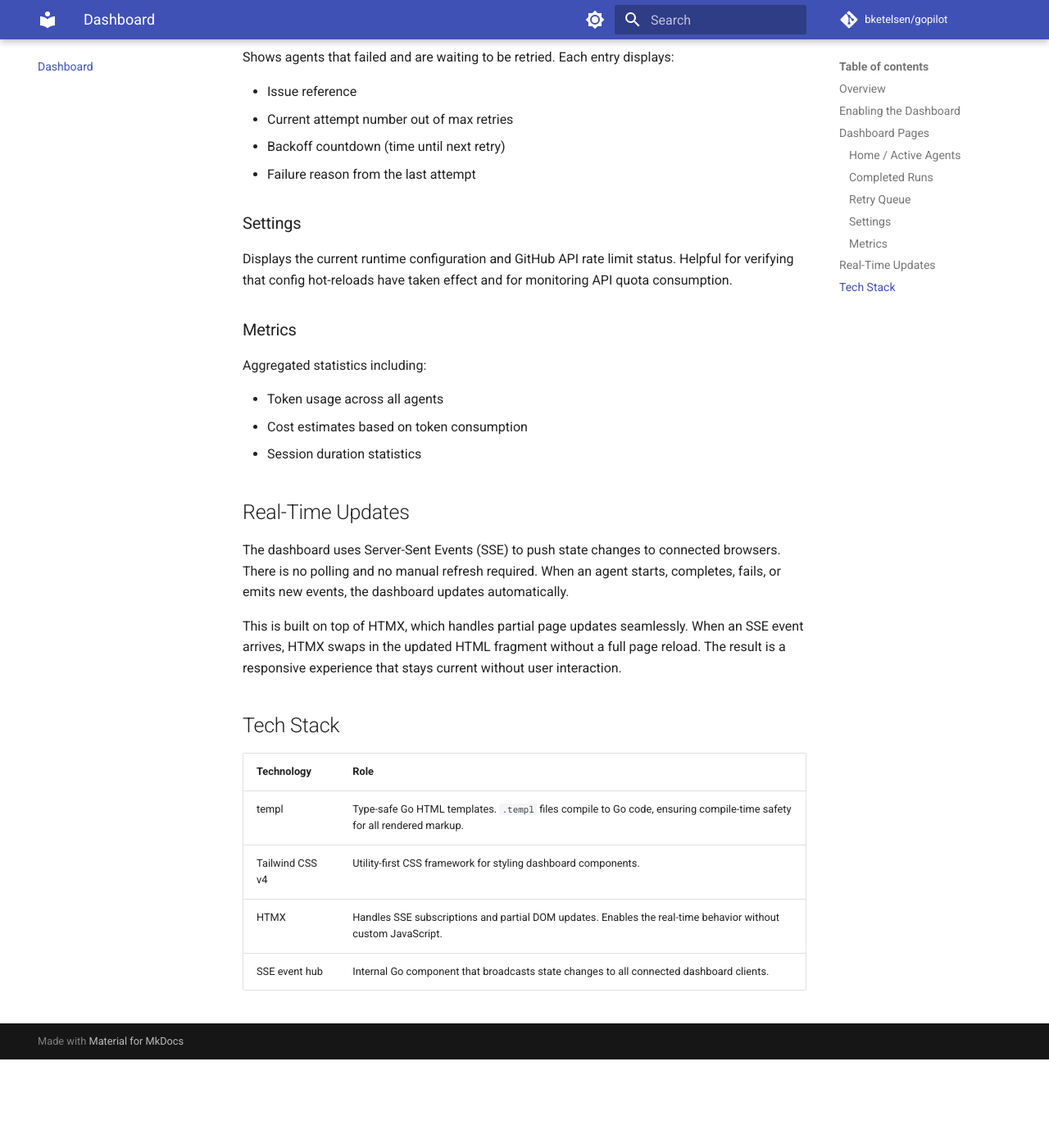
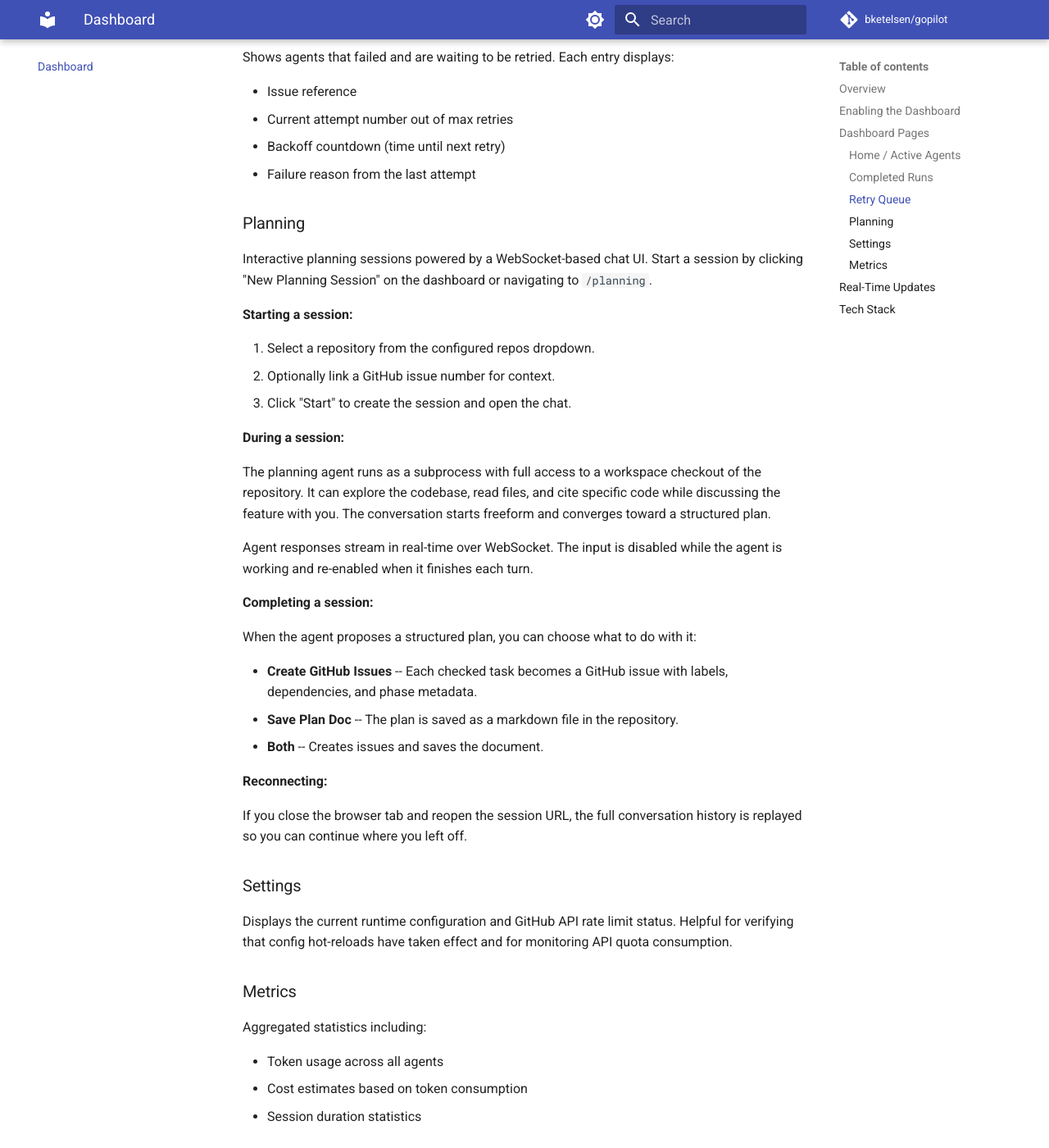
Before and after one commit to bketelsen/gopilot, an MkDocs documentation site: the page built from docs/dashboard.md, in a window 1280 px wide and 1400 px high, scrolled down 1465 px. Shown: the whole window at 82% size. Built offline with MkDocs 1.6.1 and Material for MkDocs 9.7.7, drawn with Linux system fonts in a browser that asks for light colours; comment, search, counter and statistics services are not loaded; before the commit the page ends 2757 px from its top, so only the background shows below that; some of the changed text lies outside the part shown.

Commit message:
docs: update dashboard, architecture, and README for planning feature
Add Planning section to dashboard.md covering the WebSocket chat UI,
session lifecycle, and output options. Add internal/planning package
to architecture.md package table. Update README feature description.

Co-Authored-By: Claude Opus 4.6 <noreply@anthropic.com>

```diff
--- a/docs/dashboard.md
+++ b/docs/dashboard.md
@@ -55,6 +55,34 @@ Shows agents that failed and are waiting to be retried. Each entry displays:
 - Backoff countdown (time until next retry)
 - Failure reason from the last attempt
 
+### Planning
+
+Interactive planning sessions powered by a WebSocket-based chat UI. Start a session by clicking "New Planning Session" on the dashboard or navigating to `/planning`.
+
+**Starting a session:**
+
+1. Select a repository from the configured repos dropdown.
+2. Optionally link a GitHub issue number for context.
+3. Click "Start" to create the session and open the chat.
+
+**During a session:**
+
+The planning agent runs as a subprocess with full access to a workspace checkout of the repository. It can explore the codebase, read files, and cite specific code while discussing the feature with you. The conversation starts freeform and converges toward a structured plan.
+
+Agent responses stream in real-time over WebSocket. The input is disabled while the agent is working and re-enabled when it finishes each turn.
+
+**Completing a session:**
+
+When the agent proposes a structured plan, you can choose what to do with it:
+
+- **Create GitHub Issues** -- Each checked task becomes a GitHub issue with labels, dependencies, and phase metadata.
+- **Save Plan Doc** -- The plan is saved as a markdown file in the repository.
+- **Both** -- Creates issues and saves the document.
+
+**Reconnecting:**
+
+If you close the browser tab and reopen the session URL, the full conversation history is replayed so you can continue where you left off.
+
 ### Settings
 
 Displays the current runtime configuration and GitHub API rate limit status. Helpful for verifying that config hot-reloads have taken effect and for monitoring API quota consumption.
@@ -81,3 +109,4 @@ This is built on top of HTMX, which handles partial page updates seamlessly. Whe
 | Tailwind CSS v4 | Utility-first CSS framework for styling dashboard components. |
 | HTMX | Handles SSE subscriptions and partial DOM updates. Enables the real-time behavior without custom JavaScript. |
 | SSE event hub | Internal Go component that broadcasts state changes to all connected dashboard clients. |
+| WebSocket (nhooyr.io/websocket) | Bidirectional communication for interactive planning chat sessions. |
```
Also changed, not shown: README.md (+1 -1 lines), docs/architecture.md (+1 -0 lines).
